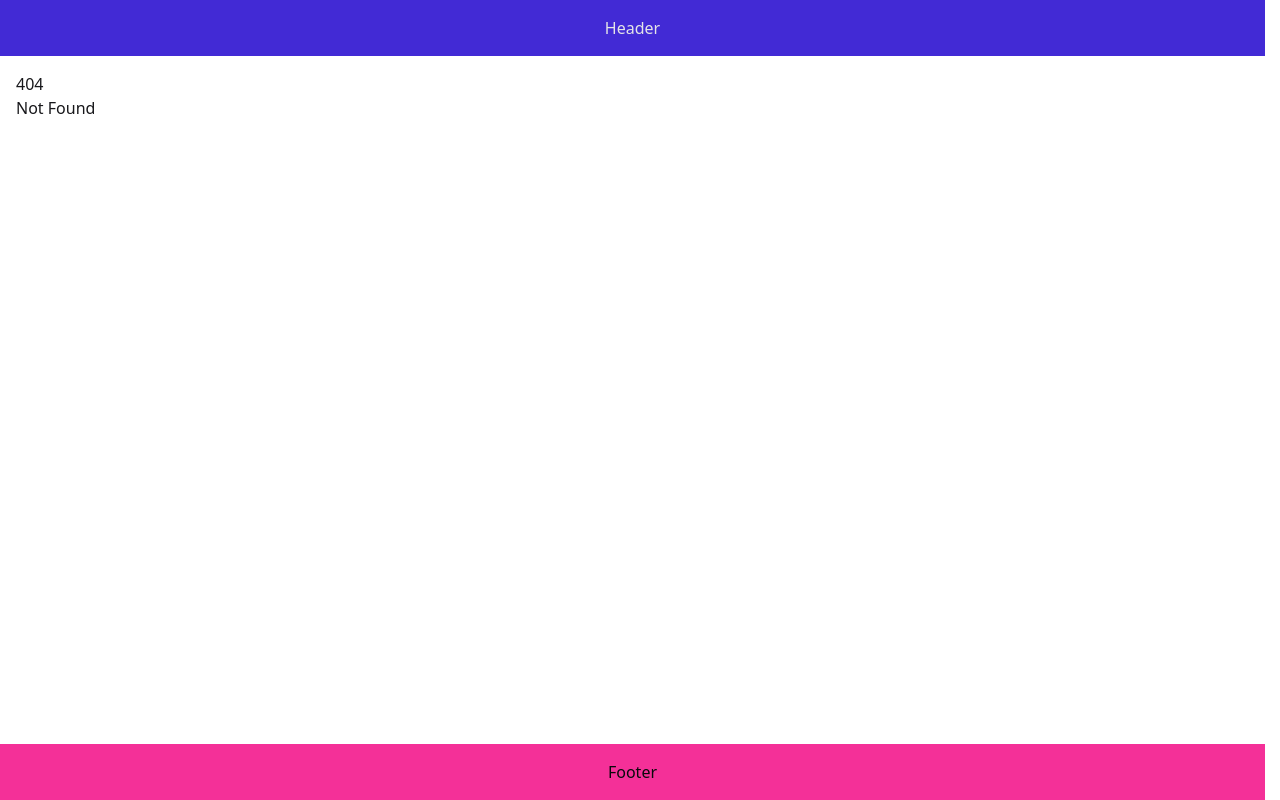
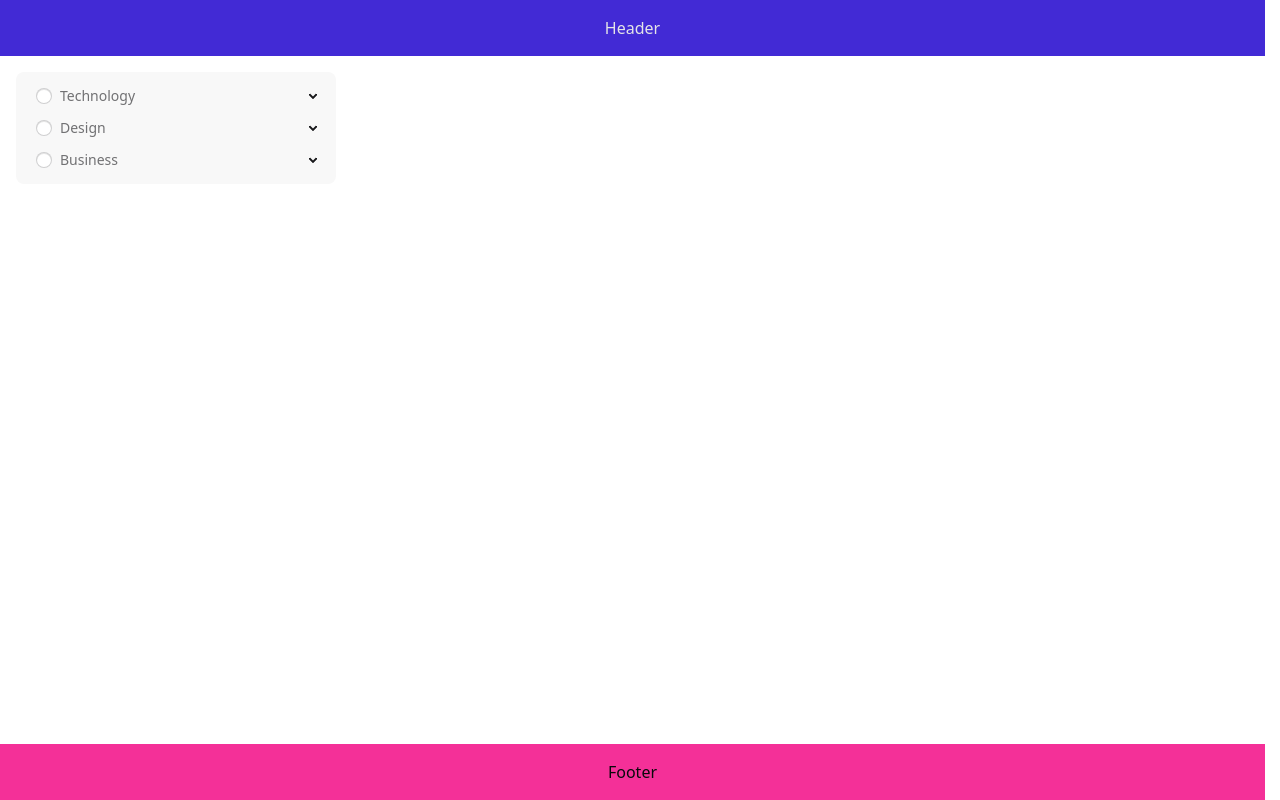
Before and after one commit to ViggieM/sandbox, a SvelteKit app in the folder svelte+daisyui/: page /multiselect in a window 1280 px wide. Before the commit this address had no page. Built offline with nearby package versions, Linux system fonts and the light colour scheme.

Commit message:
(svelte+daisyui) MultiSelectTags.svelte

```diff
--- a/svelte+daisyui/src/app.css
+++ b/svelte+daisyui/src/app.css
@@ -21,5 +21,5 @@ body {
 }
 
 main {
-  @apply p-4;
+	@apply p-4;
 }
--- /dev/null
+++ b/svelte+daisyui/src/lib/components/MultiSelectTags.svelte
@@ -0,0 +1,218 @@
+<script lang="ts">
+	// ABOUTME: Multi-level hierarchical tag selection component using Svelte 5 runes
+	// ABOUTME: Optimized database-driven architecture with O(1) lookups and reactive maps
+
+	import { SvelteMap, SvelteSet } from 'svelte/reactivity';
+
+	import type { TagData } from '$lib/data/defaultTags.js';
+
+	// Reactive render tree for template
+	interface RenderNode {
+		tag: Tag;
+		level: number;
+		checkboxState: 'checked' | 'indeterminate' | 'unchecked';
+		children: RenderNode[];
+	}
+
+	class Tag {
+		readonly id: string;
+		readonly parentId: string | null;
+		readonly name: string;
+
+		constructor(data: TagData) {
+			this.id = data.id;
+			this.parentId = data.parentId;
+			this.name = data.name;
+		}
+
+		isRoot(): boolean {
+			return this.parentId === null;
+		}
+
+		hasParent(parentId: string): boolean {
+			return this.parentId === parentId;
+		}
+
+		getDisplayName(): string {
+			return this.name;
+		}
+	}
+
+	// Props - accepts database format tags
+	let { tags, selectedTags = $bindable() }: { tags: TagData[]; selectedTags: SvelteSet<string> } =
+		$props();
+
+	// Convert database data to Tag instances
+	const tagInstances = $derived(tags.map((data) => new Tag(data)));
+
+	// Reactive lookup maps using $derived.by for complex computations
+	const tagMap = $derived.by(() => {
+		const map = new SvelteMap<string, Tag>();
+		tagInstances.forEach((tag) => map.set(tag.id, tag));
+		return map;
+	});
+
+	const childrenMap = $derived.by(() => {
+		const map = new SvelteMap<string, string[]>();
+		tagInstances.forEach((tag) => {
+			const parentId = tag.parentId || 'root';
+			if (!map.has(parentId)) map.set(parentId, []);
+			map.get(parentId)!.push(tag.id);
+		});
+		return map;
+	});
+
+	// Pre-compute ancestor chains for O(1) lookups
+	const ancestorMap = $derived.by(() => {
+		const map = new SvelteMap<string, string[]>();
+		tagInstances.forEach((tag) => {
+			const ancestors: string[] = [];
+			let current = tag.parentId;
+			while (current && tagMap.get(current)) {
+				ancestors.push(current);
+				current = tagMap.get(current)!.parentId;
+			}
+			map.set(tag.id, ancestors);
+		});
+		return map;
+	});
+
+	// Pre-compute descendant chains for O(1) lookups
+	const descendantMap = $derived.by(() => {
+		const map = new SvelteMap<string, string[]>();
+		const getDescendants = (tagId: string): string[] => {
+			const children = childrenMap.get(tagId) || [];
+			const descendants = [...children];
+			children.forEach((childId) => {
+				descendants.push(...getDescendants(childId));
+			});
+			return descendants;
+		};
+
+		tagInstances.forEach((tag) => {
+			map.set(tag.id, getDescendants(tag.id));
+		});
+		return map;
+	});
+
+	const renderTree = $derived.by(() => {
+		const buildTree = (parentId: string | null, level = 0): RenderNode[] => {
+			const childIds = childrenMap.get(parentId || 'root') || [];
+			return childIds.map((id) => {
+				const tag = tagMap.get(id)!;
+				return {
+					tag,
+					level,
+					checkboxState: getCheckboxState(id),
+					children: buildTree(id, level + 1)
+				};
+			});
+		};
+		return buildTree(null);
+	});
+
+	function toggleTag(tagId: string) {
+		if (selectedTags.has(tagId)) {
+			// Deselecting: remove tag and all descendants
+			selectedTags.delete(tagId);
+			descendantMap.get(tagId)?.forEach((id) => selectedTags.delete(id));
+		} else {
+			// Selecting: add tag, remove descendants and ancestors
+			selectedTags.add(tagId);
+			descendantMap.get(tagId)?.forEach((id) => selectedTags.delete(id));
+			ancestorMap.get(tagId)?.forEach((id) => selectedTags.delete(id));
+		}
+	}
+
+	function getCheckboxState(tagId: string): 'checked' | 'indeterminate' | 'unchecked' {
+		if (selectedTags.has(tagId)) return 'checked';
+
+		// Check if any descendants are selected
+		const descendants = descendantMap.get(tagId) || [];
+		const hasSelectedDescendants = descendants.some((id) => selectedTags.has(id));
+
+		return hasSelectedDescendants ? 'indeterminate' : 'unchecked';
+	}
+
+	export function getSelectedTagsDisplay(): Tag[] {
+		return Array.from(selectedTags)
+			.map((id) => tagMap.get(id)!)
+			.filter(Boolean);
+	}
+</script>
+
+<!-- Recursive component for rendering tree nodes -->
+{#snippet tagNode(node: RenderNode)}
+	{#if node.children.length > 0}
+		<li>
+			<details>
+				<summary class={node.level === 0 ? 'font-medium' : 'text-sm'}>
+					<span class="flex items-center gap-2">
+						<label
+							class="label cursor-pointer justify-start gap-2 p-0"
+							onclick={(e) => e.stopPropagation()}
+						>
+							<input
+								type="checkbox"
+								class="checkbox checkbox-xs"
+								checked={node.checkboxState === 'checked'}
+								indeterminate={node.checkboxState === 'indeterminate'}
+								onchange={() => toggleTag(node.tag.id)}
+							/>
+							<span class="text-sm {node.level === 0 ? 'font-medium' : ''}">{node.tag.name}</span>
+						</label>
+					</span>
+				</summary>
+				<ul>
+					{#each node.children as child (child.tag.id)}
+						{@render tagNode(child)}
+					{/each}
+				</ul>
+			</details>
+		</li>
+	{:else}
+		<li>
+			<label class="label cursor-pointer justify-start gap-2 p-2">
+				<input
+					type="checkbox"
+					class="checkbox checkbox-xs"
+					checked={selectedTags.has(node.tag.id)}
+					onchange={() => toggleTag(node.tag.id)}
+				/>
+				<span class="text-sm">{node.tag.name}</span>
+			</label>
+		</li>
+	{/if}
+{/snippet}
+
+<div class="w-80">
+	<ul class="menu w-full overflow-y-auto rounded-box bg-base-200">
+		{#each renderTree as node (node.tag.id)}
+			{@render tagNode(node)}
+		{/each}
+	</ul>
+
+	{#if selectedTags.size > 0}
+		<div class="mt-4">
+			<h4 class="mb-2 text-sm font-medium">Selected Tags:</h4>
+			<div class="flex flex-wrap gap-1">
+				{#each getSelectedTagsDisplay() as tag (tag.id)}
+					<div class="badge gap-1 badge-primary">
+						{tag.name}
+						<button class="btn btn-circle btn-ghost btn-xs" onclick={() => toggleTag(tag.id)}>
+							×
+						</button>
+					</div>
+				{/each}
+				<button
+					class="btn ml-2 btn-ghost btn-xs"
+					onclick={() => {
+						selectedTags.clear();
+					}}
+				>
+					Clear All
+				</button>
+			</div>
+		</div>
+	{/if}
+</div>
--- /dev/null
+++ b/svelte+daisyui/src/lib/data/defaultTags.ts
@@ -0,0 +1,65 @@
+// ABOUTME: Default hierarchical tag data for the TagsMultiSelect component
+// ABOUTME: Database format tags with id, parentId, and name structure
+
+export interface TagData {
+	id: string;
+	parentId: string | null;
+	name: string;
+}
+
+export const defaultTags: TagData[] = [
+	// Root categories
+	{ id: 'tech', parentId: null, name: 'Technology' },
+	{ id: 'design', parentId: null, name: 'Design' },
+	{ id: 'business', parentId: null, name: 'Business' },
+
+	// Technology subcategories
+	{ id: 'frontend', parentId: 'tech', name: 'Frontend' },
+	{ id: 'backend', parentId: 'tech', name: 'Backend' },
+	{ id: 'database', parentId: 'tech', name: 'Database' },
+
+	// Frontend tags
+	{ id: 'react', parentId: 'frontend', name: 'React' },
+	{ id: 'vue', parentId: 'frontend', name: 'Vue.js' },
+	{ id: 'svelte', parentId: 'frontend', name: 'Svelte' },
+	{ id: 'angular', parentId: 'frontend', name: 'Angular' },
+
+	// Backend tags
+	{ id: 'nodejs', parentId: 'backend', name: 'Node.js' },
+	{ id: 'python', parentId: 'backend', name: 'Python' },
+	{ id: 'go', parentId: 'backend', name: 'Go' },
+	{ id: 'rust', parentId: 'backend', name: 'Rust' },
+
+	// Database tags
+	{ id: 'postgresql', parentId: 'database', name: 'PostgreSQL' },
+	{ id: 'mongodb', parentId: 'database', name: 'MongoDB' },
+	{ id: 'redis', parentId: 'database', name: 'Redis' },
+
+	// Design subcategories
+	{ id: 'ui-ux', parentId: 'design', name: 'UI/UX' },
+	{ id: 'graphic', parentId: 'design', name: 'Graphic Design' },
+
+	// UI/UX tags
+	{ id: 'figma', parentId: 'ui-ux', name: 'Figma' },
+	{ id: 'sketch', parentId: 'ui-ux', name: 'Sketch' },
+	{ id: 'adobe-xd', parentId: 'ui-ux', name: 'Adobe XD' },
+
+	// Graphic Design tags
+	{ id: 'photoshop', parentId: 'graphic', name: 'Photoshop' },
+	{ id: 'illustrator', parentId: 'graphic', name: 'Illustrator' },
+	{ id: 'canva', parentId: 'graphic', name: 'Canva' },
+
+	// Business subcategories
+	{ id: 'marketing', parentId: 'business', name: 'Marketing' },
+	{ id: 'finance', parentId: 'business', name: 'Finance' },
+
+	// Marketing tags
+	{ id: 'seo', parentId: 'marketing', name: 'SEO' },
+	{ id: 'social-media', parentId: 'marketing', name: 'Social Media' },
+	{ id: 'content', parentId: 'marketing', name: 'Content Marketing' },
+
+	// Finance tags
+	{ id: 'accounting', parentId: 'finance', name: 'Accounting' },
+	{ id: 'budgeting', parentId: 'finance', name: 'Budgeting' },
+	{ id: 'investing', parentId: 'finance', name: 'Investing' }
+];
--- a/svelte+daisyui/src/routes/+page.svelte
+++ b/svelte+daisyui/src/routes/+page.svelte
@@ -1,7 +1,9 @@
+<script>
+</script>
+
 <div class="p-4">
-  <ul class="list bg-base-100 rounded-box shadow-md">
-
-  <li class="p-4 pb-2 text-xs opacity-60 tracking-wide">Features</li>
+	<ul class="list rounded-box bg-base-100 shadow-md">
+		<li class="p-4 pb-2 text-xs tracking-wide opacity-60">Features</li>
 
 		<li class="list-row relative">
 			<a href="/foo"><span class="absolute inset-0"></span>Route-based CSS classes</a>
@@ -9,5 +11,8 @@
 		<li class="list-row relative">
 			<a href="/clickable-rows"><span class="absolute inset-0"></span>Clickable rows</a>
 		</li>
+		<li class="list-row relative">
+			<a href="/multiselect"><span class="absolute inset-0"></span>Multiselect</a>
+		</li>
 	</ul>
 </div>
--- a/svelte+daisyui/src/routes/clickable-rows/+page.svelte
+++ b/svelte+daisyui/src/routes/clickable-rows/+page.svelte
@@ -1,22 +1,36 @@
-<div class="prose mx-auto">
-  <h1>Clickable Rows Implementation</h1>
+<div class="mx-auto prose">
+	<h1>Clickable Rows Implementation</h1>
 
-  <p>The entire li element is made clickable using TailwindCSS classes:</p>
+	<p>The entire li element is made clickable using TailwindCSS classes:</p>
 
-  <ol>
-    <li><strong>Relative positioning</strong> on the <code>li</code> with <code>relative</code> class</li>
-    <li><strong>Absolute overlay</strong> with <code>&lt;span class="absolute inset-0"&gt;&lt;/span&gt;</code> inside the <code>&lt;a&gt;</code> tag</li>
-    <li><strong>Full coverage</strong> - the <code>inset-0</code> class makes the span cover the entire li area</li>
-  </ol>
+	<ol>
+		<li>
+			<strong>Relative positioning</strong> on the <code>li</code> with <code>relative</code> class
+		</li>
+		<li>
+			<strong>Absolute overlay</strong> with
+			<code>&lt;span class="absolute inset-0"&gt;&lt;/span&gt;</code>
+			inside the <code>&lt;a&gt;</code> tag
+		</li>
+		<li>
+			<strong>Full coverage</strong> - the <code>inset-0</code> class makes the span cover the entire
+			li area
+		</li>
+	</ol>
 
-  <p>This creates an invisible clickable overlay that covers the full list item while keeping the link semantically correct.</p>
+	<p>
+		This creates an invisible clickable overlay that covers the full list item while keeping the
+		link semantically correct.
+	</p>
 
-  <h2>Example Code</h2>
+	<h2>Example Code</h2>
 
-  <pre><code>&lt;li class="list-row relative"&gt;
+	<pre><code
+			>&lt;li class="list-row relative"&gt;
   &lt;a href="/example"&gt;
     &lt;span class="absolute inset-0"&gt;&lt;/span&gt;
     Example Link Text
   &lt;/a&gt;
-&lt;/li&gt;</code></pre>
+&lt;/li&gt;</code
+		></pre>
 </div>
--- /dev/null
+++ b/svelte+daisyui/src/routes/multiselect/+page.svelte
@@ -0,0 +1,9 @@
+<script lang="ts">
+	import MultiSelectTags from '$lib/components/MultiSelectTags.svelte';
+	import { defaultTags } from '$lib/data/defaultTags.js';
+	import { SvelteSet } from 'svelte/reactivity';
+
+	const selectedTags = new SvelteSet<string>();
+</script>
+
+<MultiSelectTags tags={defaultTags} {selectedTags}></MultiSelectTags>
```
Lines whose indentation alone changed are shown as unchanged.
